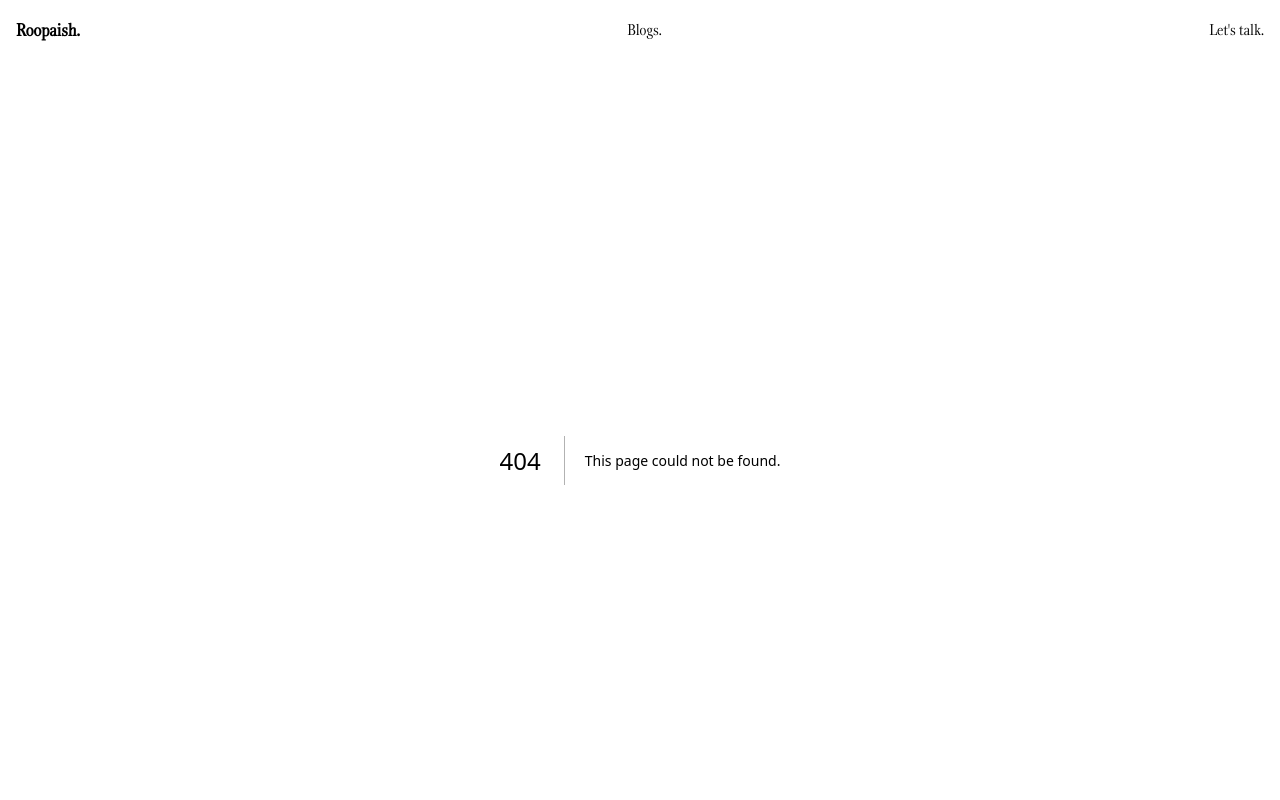
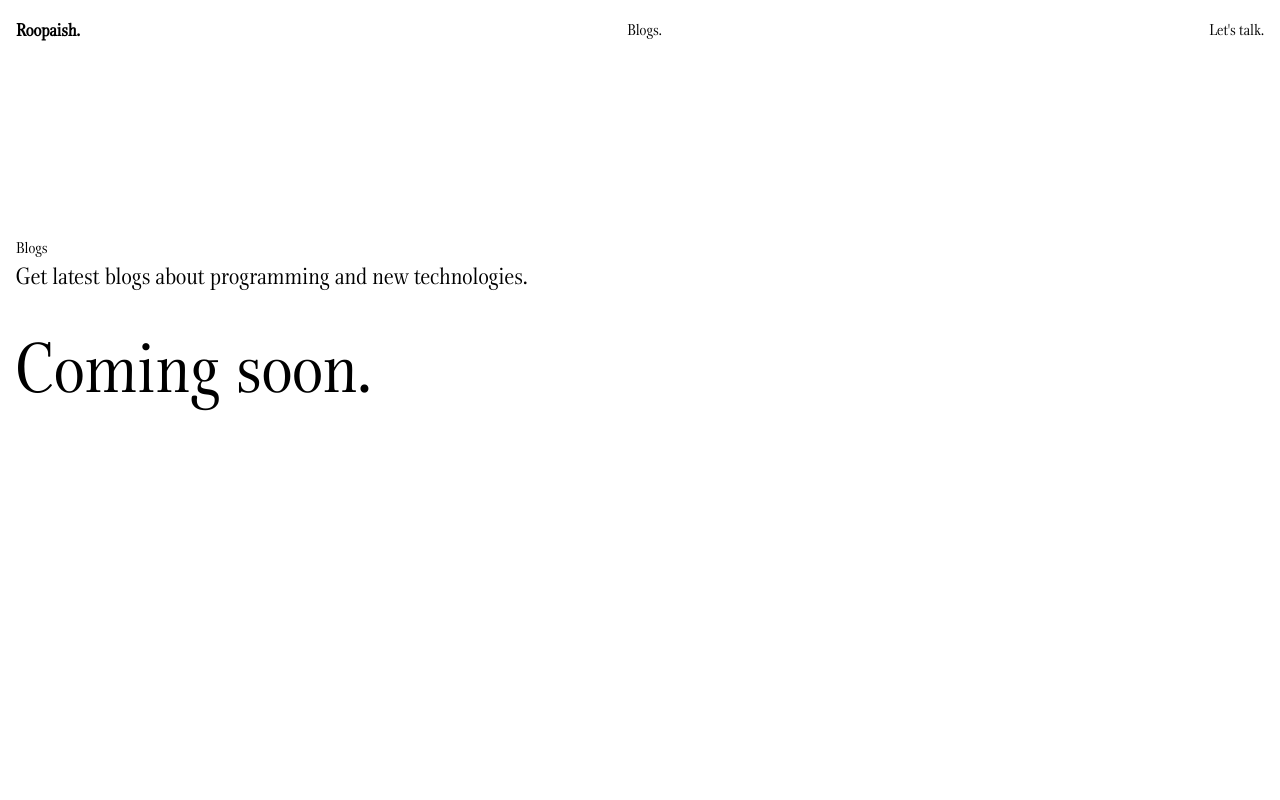
Before and after one commit to Roopaish/my-website, a Next.js app: page /blogs in a window 1280 px wide. Before the commit this address had no page. Shown: the top 800 px of the page. Built offline with nearby package versions, Linux system fonts and the light colour scheme.

Commit message:
blogs info

```diff
--- /dev/null
+++ b/src/app/blogs/page.tsx
@@ -0,0 +1,15 @@
+import Page from '@/components/Page';
+
+export default function Blogs() {
+  return (
+    <Page>
+      <section className="pt-40">
+        <h1>Blogs</h1>
+        <p className="text-2xl">
+          Get latest blogs about programming and new technologies.
+        </p>
+        <p className="mt-10 text-7xl">Coming soon.</p>
+      </section>
+    </Page>
+  );
+}
--- a/src/app/layout.tsx
+++ b/src/app/layout.tsx
@@ -17,7 +17,9 @@ export default function RootLayout({
               Roopaish.
             </Link>
             <ul className="flex items-center space-x-4">
-              <li>Blogs.</li>
+              <li>
+                <Link href="/blogs">Blogs.</Link>
+              </li>
             </ul>
             <button>Let&apos;s talk.</button>
           </div>
--- /dev/null
+++ b/src/app/not-found.tsx
@@ -0,0 +1,9 @@
+import Page from '@/components/Page';
+
+export default function NotFound() {
+  return (
+    <Page>
+      <h1>Page not found</h1>
+    </Page>
+  );
+}
--- a/src/components/Page.tsx
+++ b/src/components/Page.tsx
@@ -1,5 +1,5 @@
 import { ReactNode } from 'react';
 
 export default function Page({ children }: { children: ReactNode }) {
-  return <main className="mx-auto max-w-7xl p-4">{children}</main>;
+  return <main className="mx-auto min-h-screen max-w-7xl p-4">{children}</main>;
 }
```
